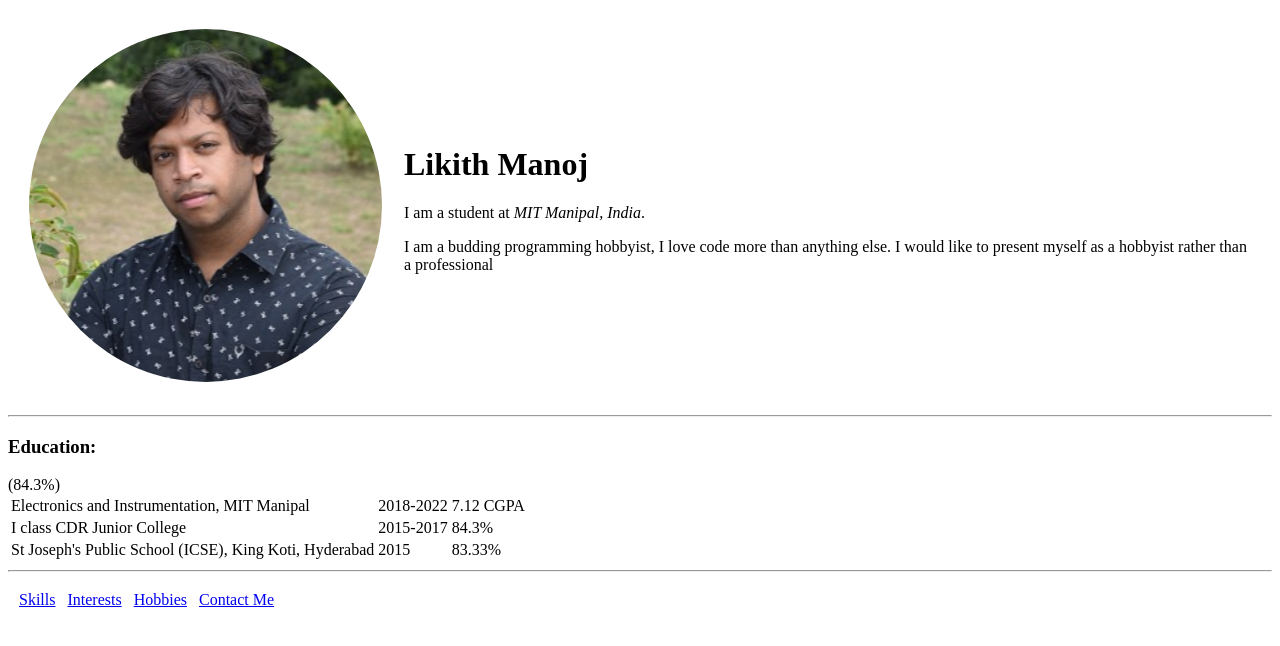
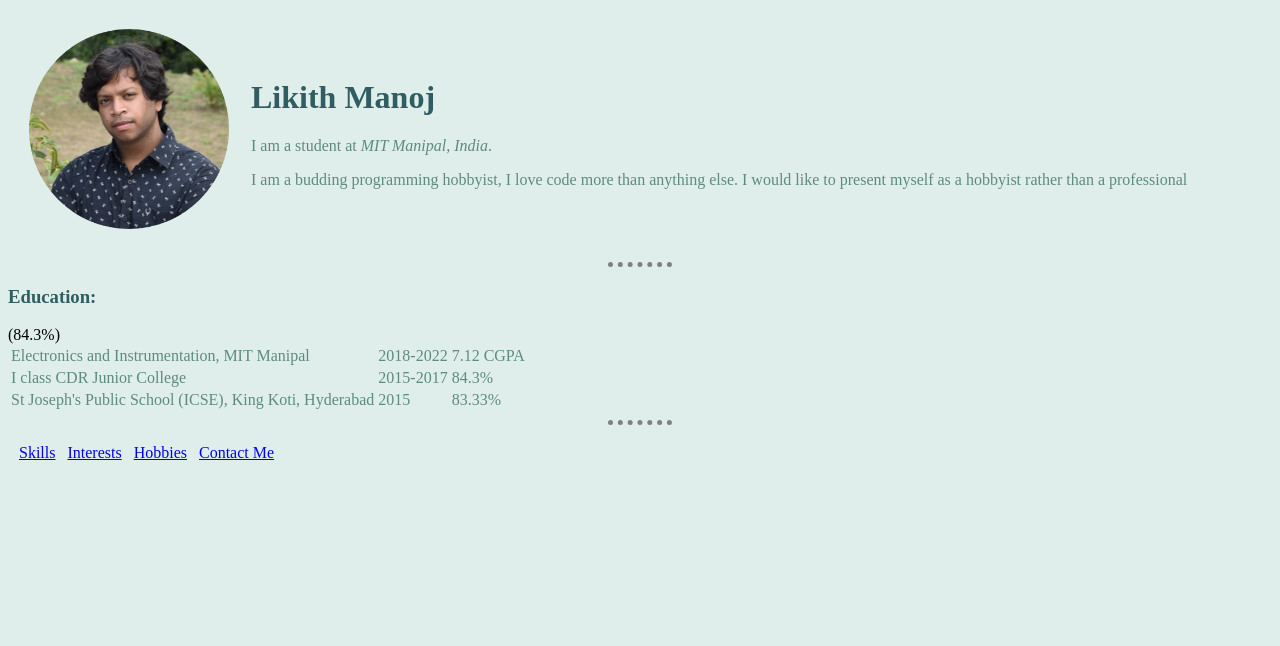
Before and after one commit to likithmanoj/CV, a plain HTML site: page index.html in a window 1280 px wide. Drawn offline with Linux system fonts and the light colour scheme.

Commit message:
Add files via upload

```diff
--- a/index.html
+++ b/index.html
@@ -5,7 +5,7 @@
     <meta http-equiv="X-UA-Compatible" content="IE=edge">
     <meta name="viewport" content="width=device-width, initial-scale=1.0">
     <title>Likith's Resume</title>
-    <link rel="stylesheet" href="/css/styles.css">
+    <link rel="stylesheet" href="styles.css">
 
 
 </head>
--- /dev/null
+++ b/styles.css
@@ -0,0 +1,29 @@
+body {
+  background-color: #dfeeea;
+}
+h1 {
+  color: #2f5d62;
+}
+h3 {
+  color: #2f5d62;
+}
+p {
+  color: #5e8b7e;
+}
+img {
+  height: 200px;
+  width: 100%;
+}
+table {
+  color: #5e8b7e;
+}
+ul {
+  color: #5e8b7e;
+}
+hr {
+  border-style: none;
+  border-top-style: dotted;
+  border-color: grey;
+  border-width: 5px;
+  width: 5%;
+}
```
Also changed, not shown: contact.html (+1 -0 lines), hobbies.html (+4 -5 lines), interests.html (+4 -4 lines), skills.html (+4 -3 lines).
